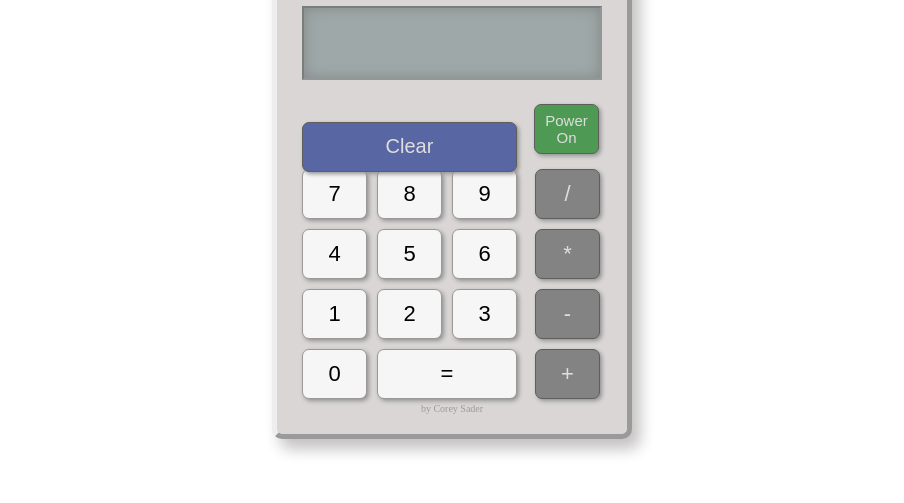
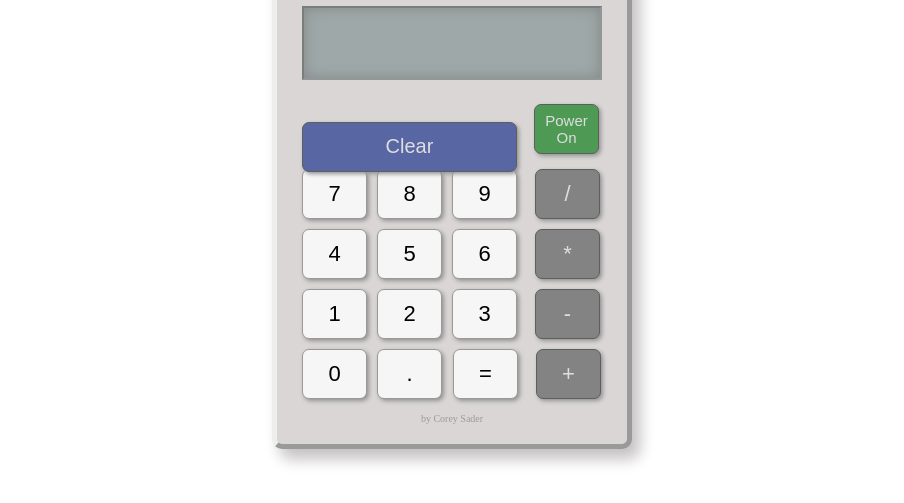
Before and after one commit to sader17761/weekend_chal_2, a website: page views/index.html in a window 1280 px wide. Shown: the part 243-746 px from the top of the page, without its empty margins (188-1092 px from the left). Drawn offline with Linux system fonts and the light colour scheme; files that its build step writes are made by us from their sources; files whose address does not match are found by name.

Commit message:
added dot functionality

```diff
--- a/public/scripts/calculator.js
+++ b/public/scripts/calculator.js
@@ -72,6 +72,9 @@ function whichButton(){
     if(value >= 0 && value <= 9){
       inputNumber += value;
       $('#calcInput').val(inputNumber);
+    } else if (value === '.'){
+      inputNumber += value;
+      $('#calcInput').val(inputNumber);
     } else if (value === '+' || value === '-' || value === '*' || value === '/'){
       inputOne = inputNumber;
       operator = value;
--- a/public/styles/style.css
+++ b/public/styles/style.css
@@ -13,7 +13,7 @@ h1 {
   width: 300px;
   height: auto;
   background-color: rgb(218, 214, 214);
-  padding: 40px 25px 20px 25px;
+  padding: 40px 25px 10px 25px;
   margin-top: 40px;
   margin-left: auto;
   margin-right: auto;
@@ -220,7 +220,8 @@ h3 {
 }
 
 #equalBtn {
-  width: 140px;
+  width: 65px;
+  margin-left: 7px;
 }
 
 #clearAllBtn {
@@ -233,7 +234,7 @@ h3 {
 }
 
 #createdBy {
-  margin:0;
+  margin: 10px 0;
   text-align: center;
   font-size: 10px;
   color: rgb(154, 154, 154);
--- a/views/index.html
+++ b/views/index.html
@@ -45,6 +45,7 @@
         <button id="subtractBtn" class="btn btnColorDark" value="-">-</button>
 
         <button id="zeroBtn" class="btn btnColorLight" value="0">0</button>
+        <button id="dotBtn" class="btn btnColorLight" value=".">.</button>
         <button id="equalBtn" class="btn btnColorLight" value="=">=</button>
         <button id="plusBtn" class="btn btnColorDark" value="+">+</button>
 
```
